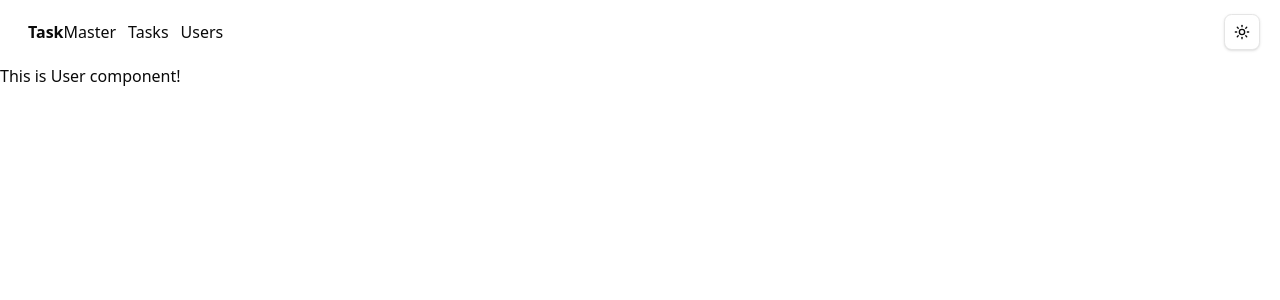
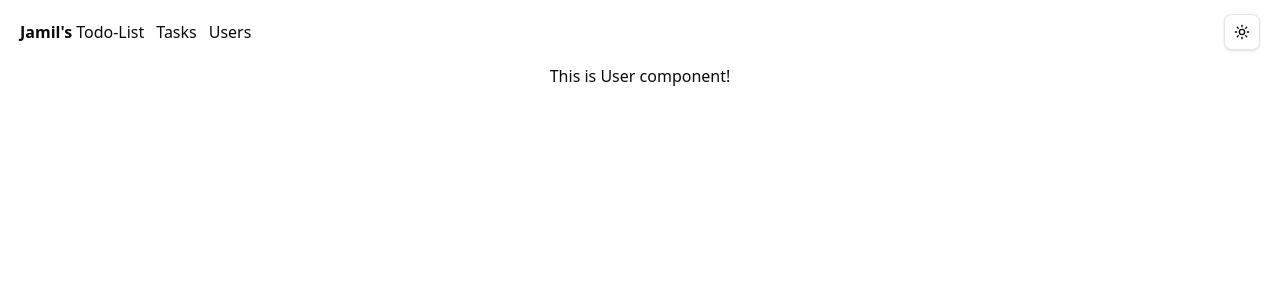
Before and after one commit to Jamil-Aktar-Ifat/hello-redux, a React (Vite) app: page /users in a window 1280 px wide. Shown: the top 300 px of the page. Built offline with nearby package versions, Linux system fonts and the light colour scheme.

Commit message:
minimal changes

```diff
--- a/index.html
+++ b/index.html
@@ -2,7 +2,7 @@
 <html lang="en">
   <head>
     <meta charset="UTF-8" />
-    <link rel="icon" type="image/svg+xml" href="/vite.svg" />
+    <!-- <link rel="icon" type="image/svg+xml" href="/vite.svg" /> -->
     <meta name="viewport" content="width=device-width, initial-scale=1.0" />
     <title>Hello Redux</title>
   </head>
--- a/src/components/layout/Navbar.tsx
+++ b/src/components/layout/Navbar.tsx
@@ -5,7 +5,7 @@ export default function Navbar() {
   return (
     <nav className="max-w-7xl mx-auto h-16 flex items-center gap-3 px-5">
       <div className="flex items-center">
-        <span className="font-bold ml-2">Task</span> Master
+        <span className="font-bold mr-1">Jamil's</span> Todo-List
       </div>
       <Link to="/">Tasks</Link>
       <Link to="/users">Users</Link>
--- a/src/pages/Users.tsx
+++ b/src/pages/Users.tsx
@@ -1,7 +1,7 @@
 export default function Users() {
   return (
     <div>
-      <h2>This is User component!</h2>
+      <h2 className="text-center">This is User component!</h2>
     </div>
   );
 }
```
